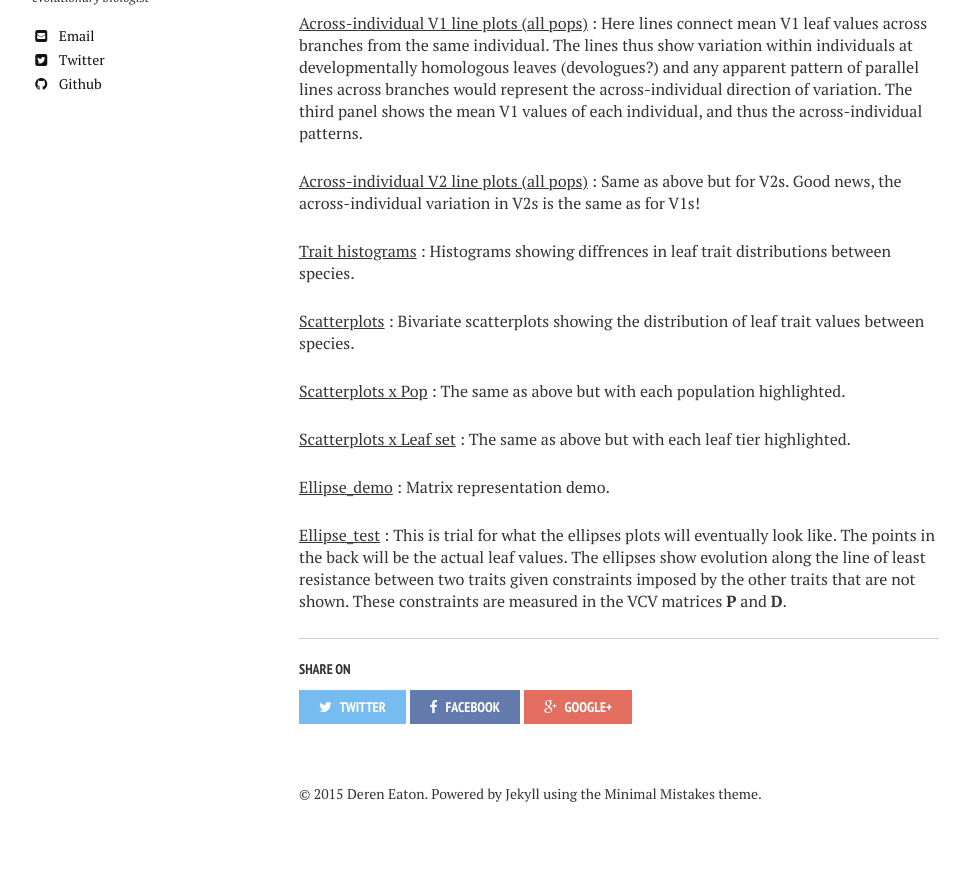
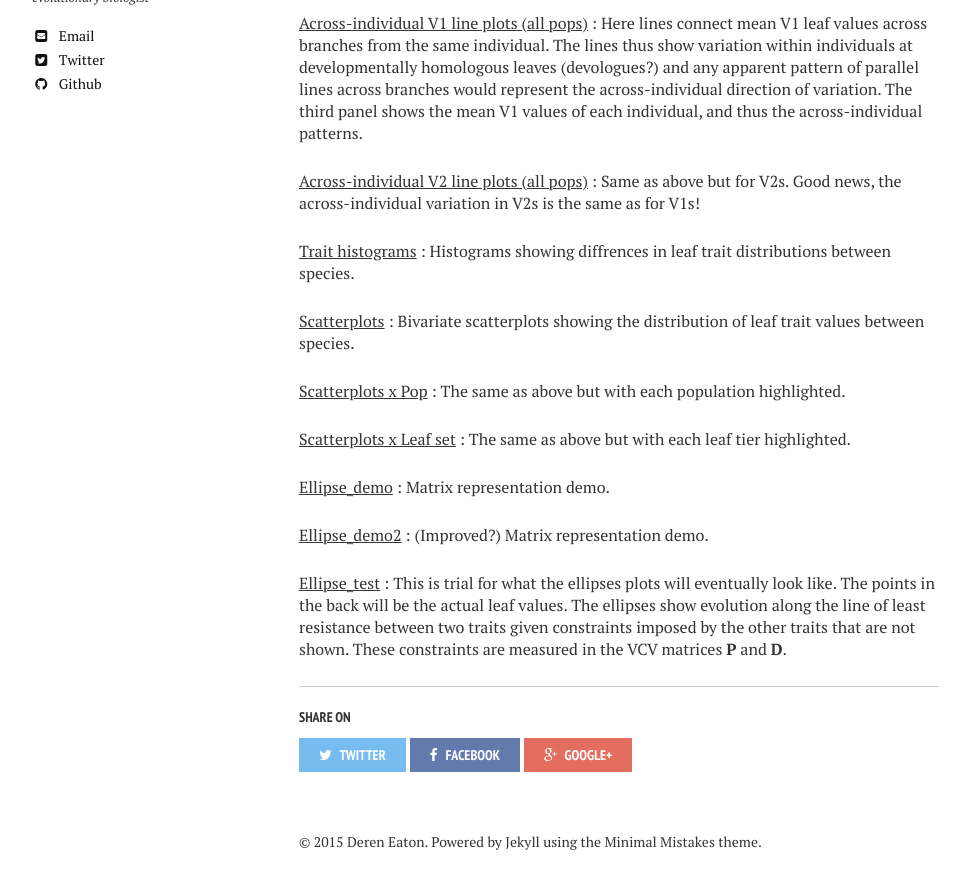
Before and after one commit to dereneaton/dereneaton.github.io, a Jekyll site: the page built from vibgrant/index.md, in a window 1280 px wide and 900 px high, scrolled down 578 px. Shown: the top 889 px of the window, without its empty margins (21-987 px from the left). Built offline with Jekyll 4.4.1, drawn with Linux system fonts in a browser that asks for light colours; nearby versions of some CDN libraries; before the commit the page ends 1430 px from its top, so only the background shows below that.

Commit message:
improved ellipse demo

```diff
--- a/vibgrant/index.md
+++ b/vibgrant/index.md
@@ -30,4 +30,6 @@ image:
 
 [Ellipse_demo](Ellipse_demo.html) : Matrix representation demo.
 
+[Ellipse_demo2](Ellipse_demo2.html) : (Improved?) Matrix representation demo.
+
 [Ellipse_test](Ellipse_testing.html) : This is trial for what the ellipses plots will eventually look like. The points in the back will be the actual leaf values. The ellipses show evolution along the line of least resistance between two traits given constraints imposed by the other traits that are not shown. These constraints are measured in the VCV matrices __P__ and __D__.
```
